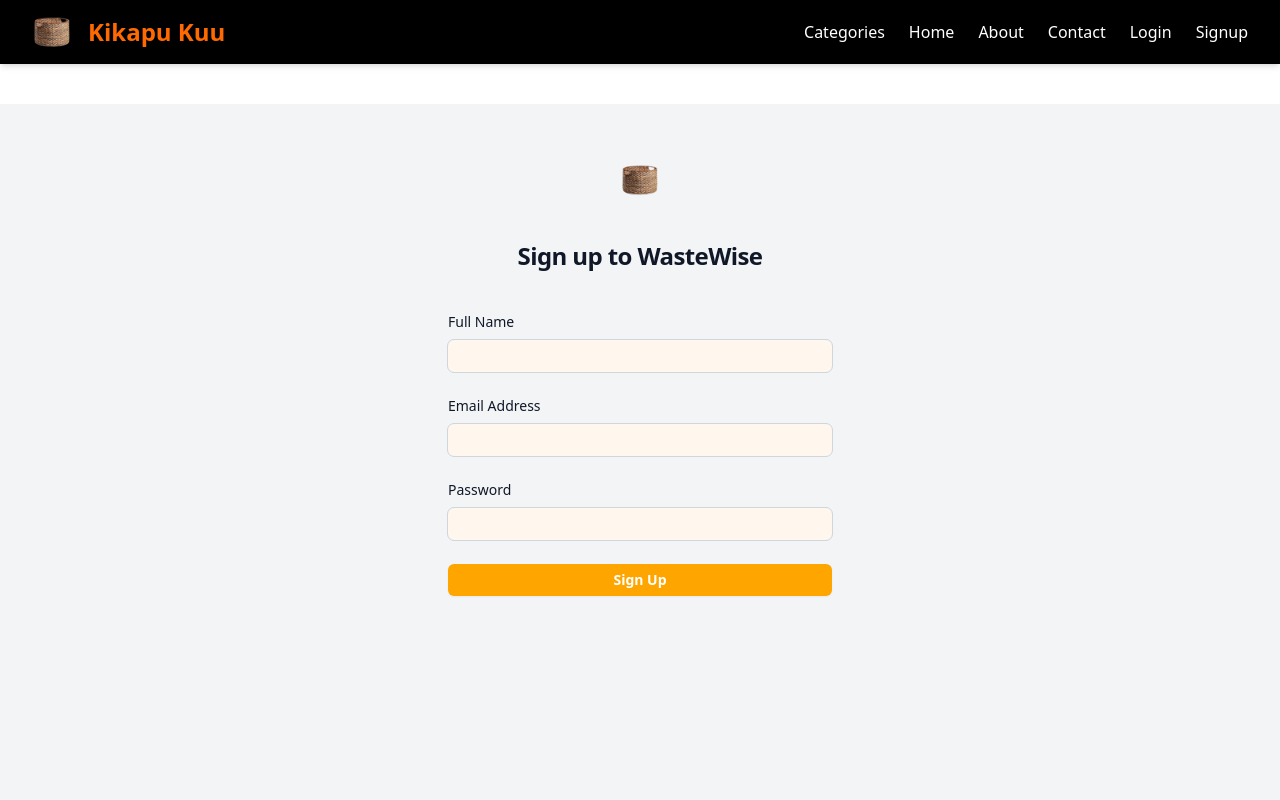
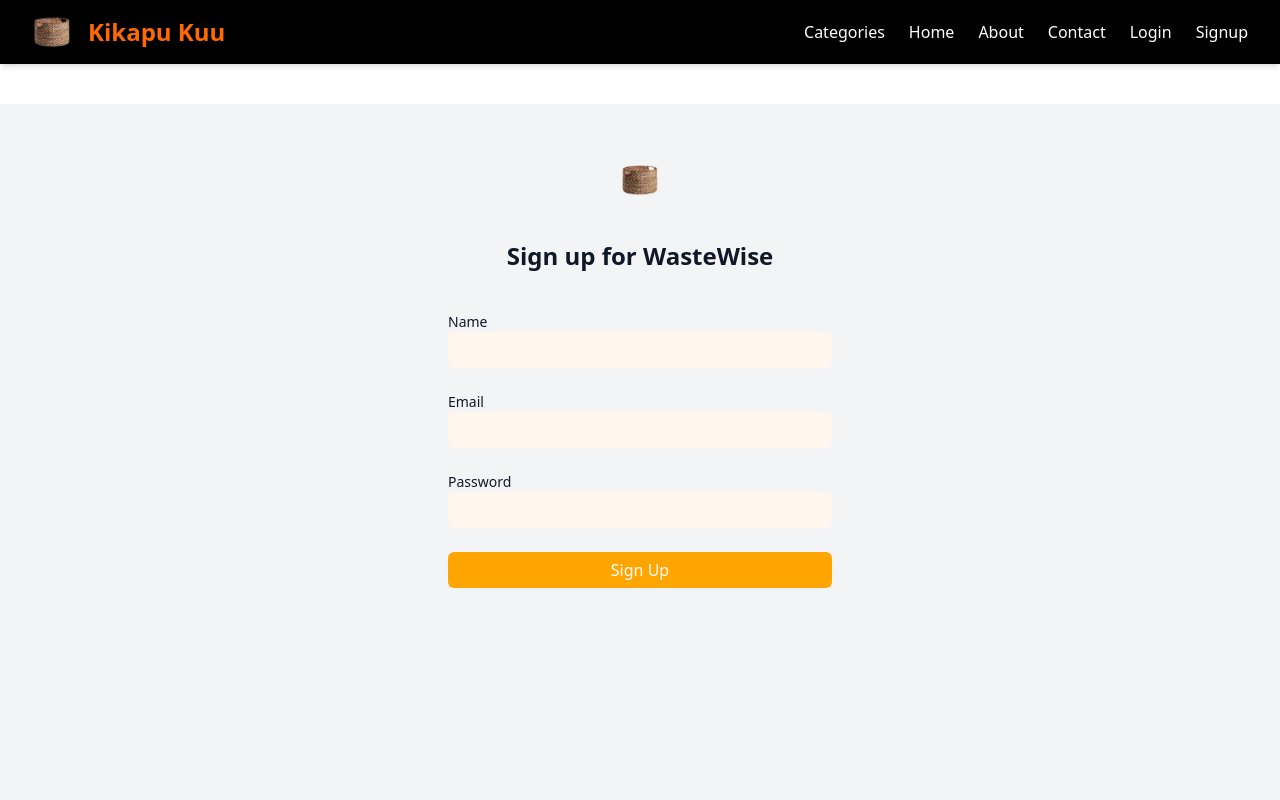
Before and after one commit to jianna4/e_commerce_frontend, a React (Vite) app in the folder app/: page /signup in a window 1280 px wide. Shown: the top 800 px of the page. Built offline with nearby package versions, Linux system fonts and the light colour scheme.

Commit message:
login changes

```diff
--- a/app/src/pages/Login.jsx
+++ b/app/src/pages/Login.jsx
@@ -2,6 +2,7 @@ import { useState } from 'react';
 import axios from 'axios';
 import { useAuth } from '../apis/AuthContext';
 import img1 from '../assets/logo.png';
+
 
 const Login = () => {
   const [form, setForm] = useState({ email: '', password: '' });
--- a/app/src/pages/Signup.jsx
+++ b/app/src/pages/Signup.jsx
@@ -1,28 +1,40 @@
-import { useState } from 'react';
-import { useNavigate } from 'react-router-dom';
-import axios from 'axios';
-import img1 from '../assets/logo.png';
+import { useState } from "react";
+import axios from "axios";
+import { useNavigate } from "react-router-dom";
+import { useAuth } from "../apis/AuthContext";
+import img1 from "../assets/logo.png";
 
 const Signup = () => {
-  const [form, setForm] = useState({ full_name: '', email: '', password: '' });
+  const [form, setForm] = useState({ name: "", email: "", password: "" });
+  const [error, setError] = useState("");
   const navigate = useNavigate();
+  const { login } = useAuth();
 
   const handleSubmit = async (e) => {
     e.preventDefault();
     try {
       const response = await axios.post(
-        'http://127.0.0.1:8000/api/register/',
+        "http://127.0.0.1:8000/api/register/",
         {
-          full_name: form.full_name,
           email: form.email,
+          full_name: form.name, // must match serializer
           password: form.password,
         },
-        { headers: { 'Content-Type': 'application/json' } }
+        {
+          headers: { "Content-Type": "application/json" },
+        }
       );
-      navigate('/login');
+      setError("");
+      alert("Registration successful! Please login.");
+      navigate("/login");
     } catch (err) {
-      console.error("Registration error:", err.response?.data);
-      alert(err.response?.data?.error || "Registration failed");
+      console.error("Signup error:", err.response?.data);
+      setError(
+        err.response?.data?.email?.[0] ||
+          err.response?.data?.password?.[0] ||
+          err.response?.data?.full_name?.[0] ||
+          "Registration failed."
+      );
     }
   };
 
@@ -30,76 +42,61 @@ const Signup = () => {
     <div className="bg-gray-100 min-h-screen">
       <div className="flex min-h-full flex-col justify-center mt-10 px-6 py-12 lg:px-8">
         <div className="sm:mx-auto sm:w-full sm:max-w-sm">
-          <img src={img1} alt="Your Company" className="mx-auto h-10 w-auto mt-2" />
-          <h2 className="mt-10 text-center text-2xl font-bold tracking-tight text-gray-900">
-            Sign up to WasteWise
+          <img src={img1} alt="Logo" className="mx-auto h-10 w-auto mt-2" />
+          <h2 className="mt-10 text-center text-2xl font-bold text-gray-900">
+            Sign up for WasteWise
           </h2>
         </div>
 
         <div className="mt-10 sm:mx-auto sm:w-full sm:max-w-sm">
           <form onSubmit={handleSubmit} className="space-y-6">
             <div>
-              <label htmlFor="full_name" className="block text-sm font-medium text-gray-900">
-                Full Name
+              <label className="block text-sm font-medium text-gray-900">
+                Name
               </label>
-              <div className="mt-2">
               <input
-                  id="full_name"
                 type="text"
-                  name="full_name"
-                  autoComplete="name"
-                  value={form.full_name}
-                  onChange={(e) => setForm({ ...form, full_name: e.target.value })}
+                value={form.name}
+                onChange={(e) => setForm({ ...form, name: e.target.value })}
                 required
-                  className="block w-full rounded-md bg-orange-50 px-3 py-1.5 text-base text-gray-900 outline-1 outline-gray-300 placeholder:text-gray-400 focus:outline-2 focus:outline-orange-50 sm:text-sm"
+                className="block w-full rounded-md bg-orange-50 px-3 py-1.5 text-gray-900"
               />
-              </div>
             </div>
 
             <div>
-              <label htmlFor="email" className="block text-sm font-medium text-gray-900">
-                Email Address
+              <label className="block text-sm font-medium text-gray-900">
+                Email
               </label>
-              <div className="mt-2">
               <input
-                  id="email"
                 type="email"
-                  name="email"
-                  autoComplete="email"
                 value={form.email}
                 onChange={(e) => setForm({ ...form, email: e.target.value })}
                 required
-                  className="block w-full rounded-md bg-orange-50 px-3 py-1.5 text-base text-gray-900 outline-1 outline-gray-300 placeholder:text-gray-400 focus:outline-2 focus:outline-orange-50 sm:text-sm"
+                className="block w-full rounded-md bg-orange-50 px-3 py-1.5 text-gray-900"
               />
-              </div>
             </div>
 
             <div>
-              <label htmlFor="password" className="block text-sm font-medium text-gray-900">
+              <label className="block text-sm font-medium text-gray-900">
                 Password
               </label>
-              <div className="mt-2">
               <input
-                  id="password"
                 type="password"
-                  name="password"
-                  autoComplete="current-password"
                 value={form.password}
                 onChange={(e) => setForm({ ...form, password: e.target.value })}
                 required
-                  className="block w-full rounded-md bg-orange-50 px-3 py-1.5 text-base text-gray-900 outline-1 outline-gray-300 placeholder:text-gray-400 focus:outline-2 focus:outline-orange-50 sm:text-sm"
+                className="block w-full rounded-md bg-orange-50 px-3 py-1.5 text-gray-900"
               />
             </div>
-            </div>
 
-            <div>
+            {error && <p className="text-red-500 text-sm">{error}</p>}
+
             <button
               type="submit"
-                className="flex w-full justify-center rounded-md bg-[#FFA500] px-3 py-1.5 text-sm font-semibold text-white shadow-xs hover:bg-orange-500 focus-visible:outline-2 focus-visible:outline-orange-600"
+              className="w-full bg-[#FFA500] text-white py-1.5 rounded-md hover:bg-orange-500"
             >
               Sign Up
             </button>
-            </div>
           </form>
         </div>
       </div>
```
Lines whose indentation alone changed are shown as unchanged.
